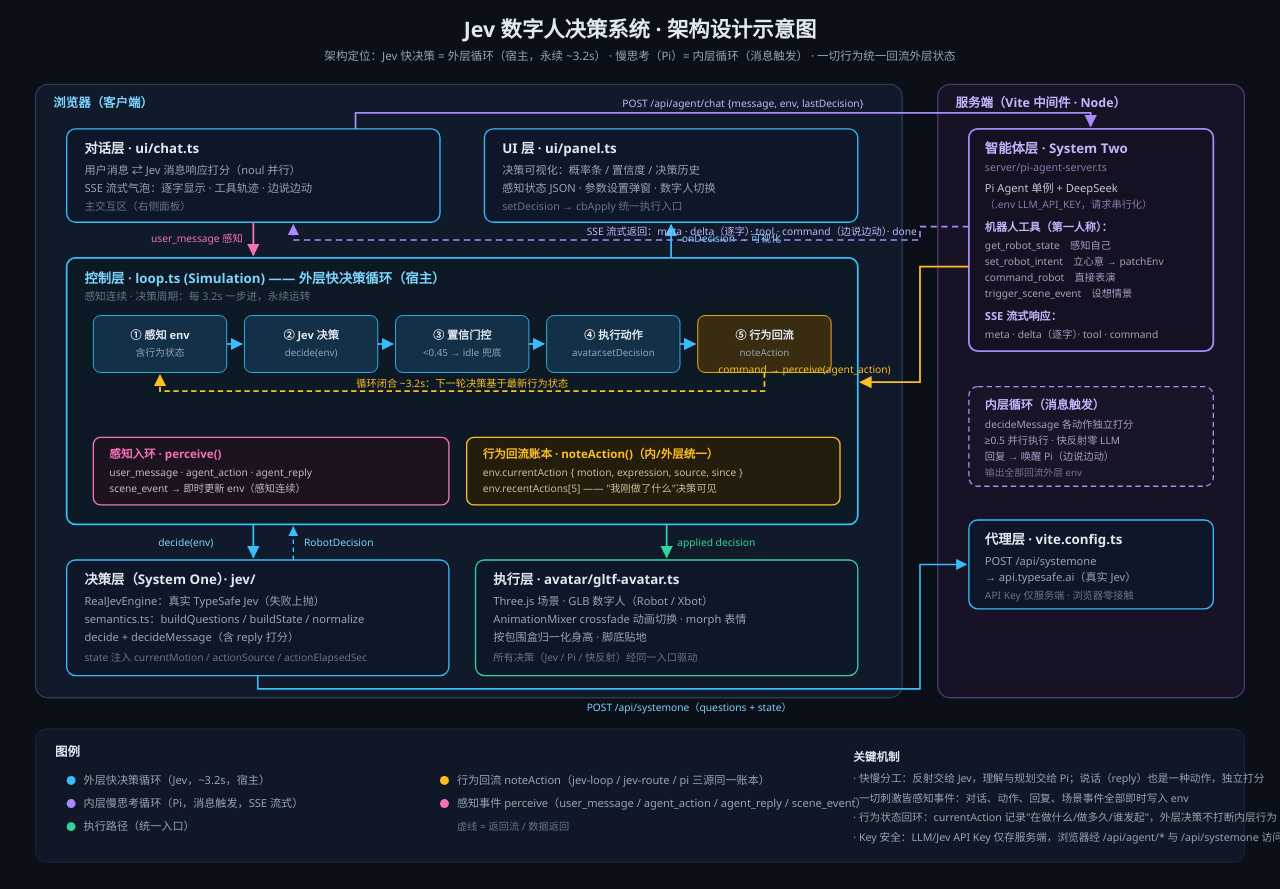
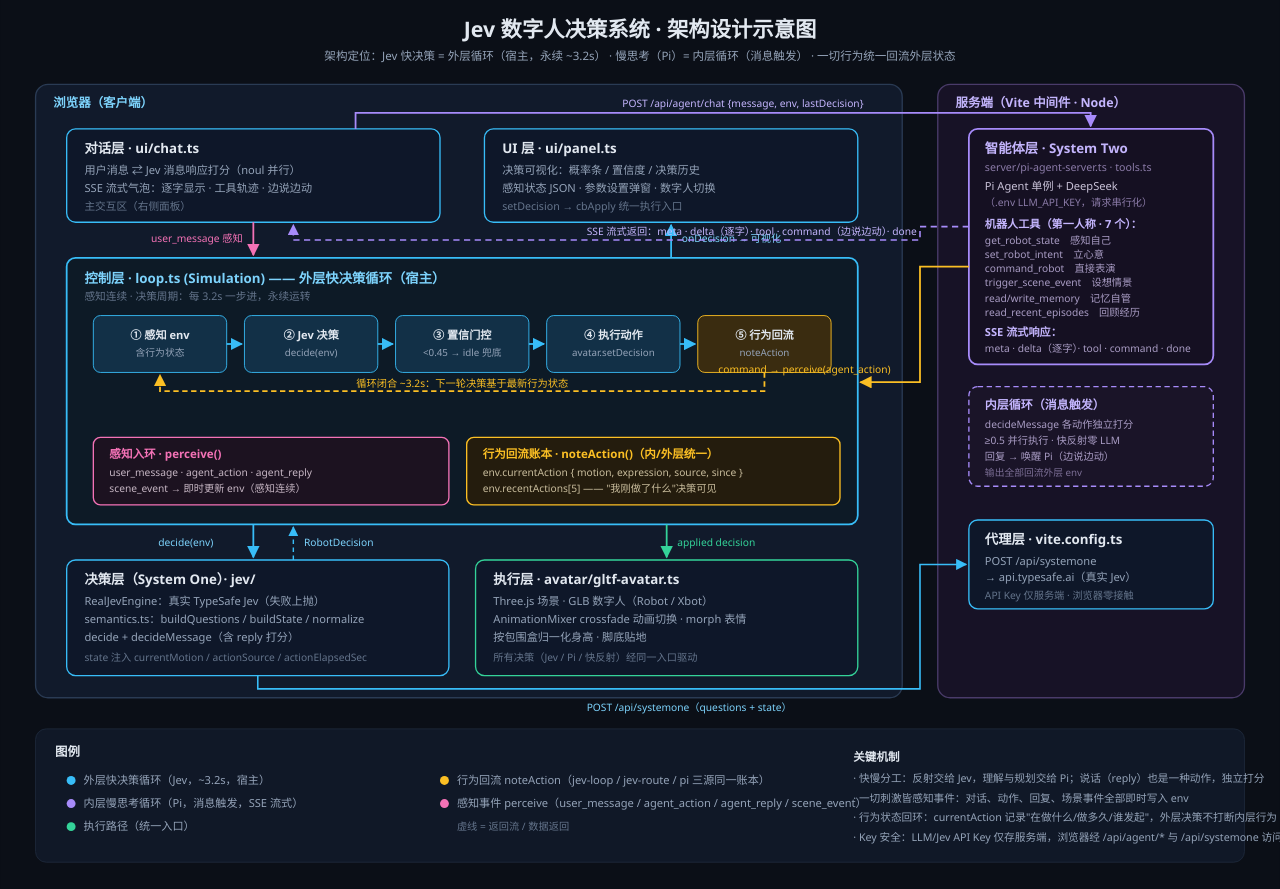
Before and after one commit to sungatetop/Jev-robot, a website built with Vite: page jev-robot-digital-human/docs/architecture-diagram.html in a window 1280 px wide. Built offline with nearby package versions, Linux system fonts and the light colour scheme.

Commit message:
docs: 更新文档与架构图，同步记忆功能演进
1. 新增架构示意图文件，更新智能体层尺寸与工具列表
2. 补充记忆功能演进说明到设计文档，修正实际落地的记忆存储方案
3. 更新README添加记忆自整理功能说明
4. 完善架构文档，补充工具层定义、新记忆工具与目录结构更新

```diff
--- a/jev-robot-digital-human/docs/architecture-diagram.html
+++ b/jev-robot-digital-human/docs/architecture-diagram.html
@@ -132,18 +132,20 @@
 
   <!-- ═══════════ 服务端：智能体层（顶部） ═══════════ -->
   <g>
-    <rect x="1090" y="145" width="275" height="250" rx="10" fill="#151022" stroke="#a78bfa" stroke-width="2"/>
+    <rect x="1090" y="145" width="275" height="265" rx="10" fill="#151022" stroke="#a78bfa" stroke-width="2"/>
     <text x="1108" y="172" fill="#c4b5fd" font-size="15" font-weight="700">智能体层 · System Two</text>
-    <text x="1108" y="192" fill="#8b7ba8" font-size="12">server/pi-agent-server.ts</text>
-    <text x="1108" y="216" fill="#c9c2d8" font-size="12.5">Pi Agent 单例 + DeepSeek</text>
-    <text x="1108" y="234" fill="#8b7ba8" font-size="11.5">（.env LLM_API_KEY，请求串行化）</text>
-    <text x="1108" y="260" fill="#c4b5fd" font-size="12.5" font-weight="600">机器人工具（第一人称）：</text>
-    <text x="1108" y="280" fill="#a99cc4" font-size="11.5">get_robot_state　感知自己</text>
-    <text x="1108" y="298" fill="#a99cc4" font-size="11.5">set_robot_intent　立心意 → patchEnv</text>
-    <text x="1108" y="316" fill="#a99cc4" font-size="11.5">command_robot　直接表演</text>
-    <text x="1108" y="334" fill="#a99cc4" font-size="11.5">trigger_scene_event　设想情景</text>
-    <text x="1108" y="360" fill="#c4b5fd" font-size="12.5" font-weight="600">SSE 流式响应：</text>
-    <text x="1108" y="380" fill="#a99cc4" font-size="11.5">meta · delta（逐字）· tool · command</text>
+    <text x="1108" y="192" fill="#8b7ba8" font-size="12">server/pi-agent-server.ts · tools.ts</text>
+    <text x="1108" y="214" fill="#c9c2d8" font-size="12.5">Pi Agent 单例 + DeepSeek</text>
+    <text x="1108" y="232" fill="#8b7ba8" font-size="11.5">（.env LLM_API_KEY，请求串行化）</text>
+    <text x="1108" y="256" fill="#c4b5fd" font-size="12.5" font-weight="600">机器人工具（第一人称 · 7 个）：</text>
+    <text x="1108" y="274" fill="#a99cc4" font-size="11.5">get_robot_state　感知自己</text>
+    <text x="1108" y="290" fill="#a99cc4" font-size="11.5">set_robot_intent　立心意</text>
+    <text x="1108" y="306" fill="#a99cc4" font-size="11.5">command_robot　直接表演</text>
+    <text x="1108" y="322" fill="#a99cc4" font-size="11.5">trigger_scene_event　设想情景</text>
+    <text x="1108" y="340" fill="#a99cc4" font-size="11.5">read/write_memory　记忆自管</text>
+    <text x="1108" y="356" fill="#a99cc4" font-size="11.5">read_recent_episodes　回顾经历</text>
+    <text x="1108" y="378" fill="#c4b5fd" font-size="12.5" font-weight="600">SSE 流式响应：</text>
+    <text x="1108" y="396" fill="#a99cc4" font-size="11.5">meta · delta（逐字）· tool · command · done</text>
   </g>
 
   <!-- ═══════════ 服务端：内层循环说明 ═══════════ -->
```
Also changed, not shown: jev-robot-digital-human/docs/agent-memory-loop-design.md (+7 -0 lines), jev-robot-digital-human/docs/architecture.md (+11 -5 lines), jev-robot-digital-human/README.md, jev-robot-digital-human/docs/architecture-diagram.png (added).
